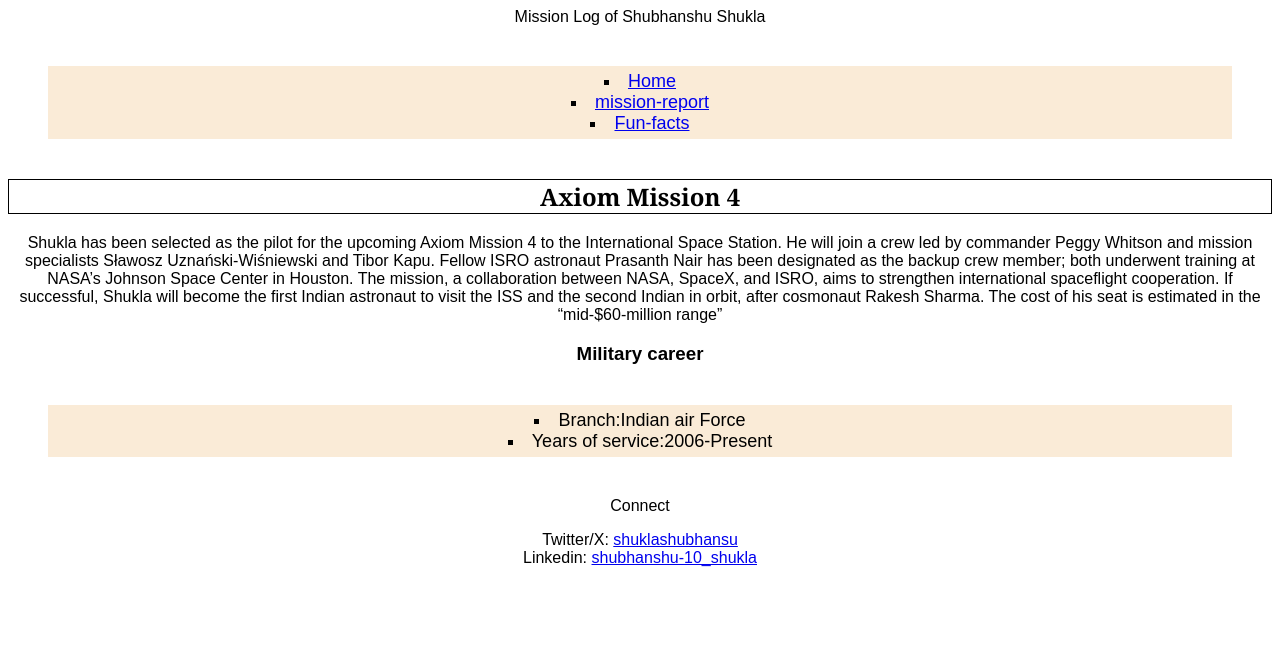
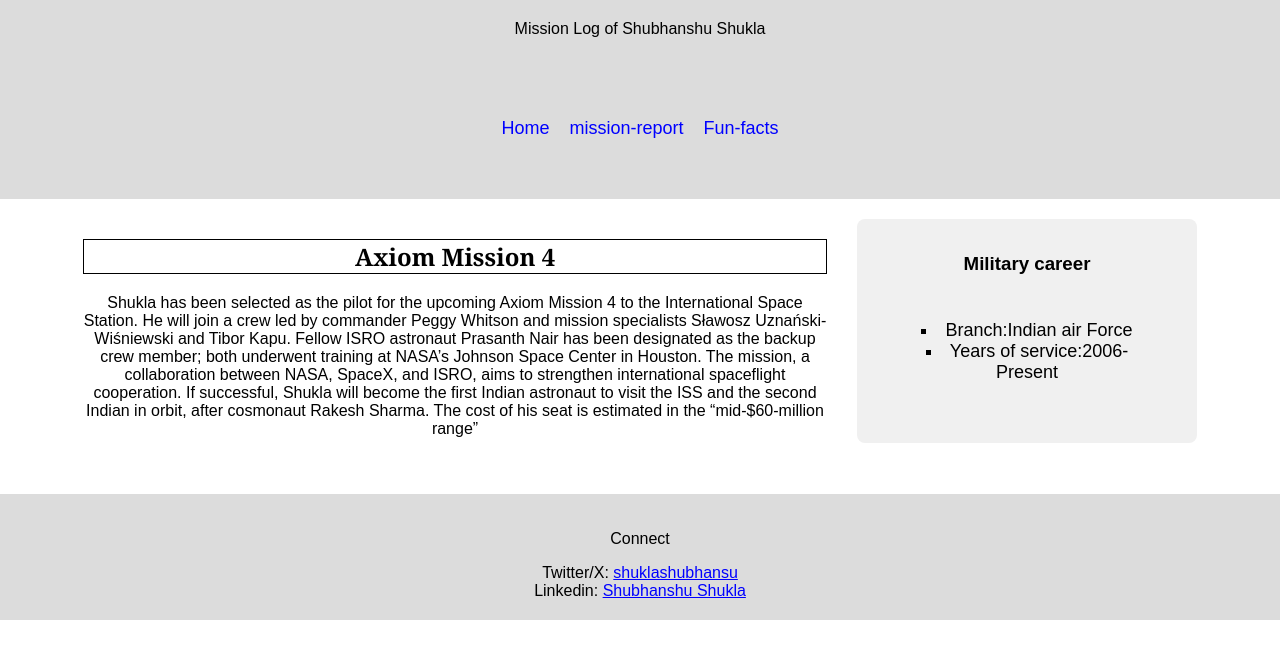
Before and after one commit to zainabelmendoub/lab2, a plain HTML site: page mission-log.html in a window 1280 px wide. Drawn offline with Linux system fonts and the light colour scheme.

Commit message:
lab 3 commit

```diff
--- a/mission-log.html
+++ b/mission-log.html
@@ -31,7 +31,7 @@ The mission, a collaboration between NASA, SpaceX, and ISRO, aims to strengthen
     <footer>
         <p>Connect</p>
         Twitter/X: <a href="https://x.com/IndiaInSky" target="_blank">shuklashubhansu</a><br>
-        Linkedin: <a href="https://www.linkedin.com/in/shubhanshu-10_shukla"target="_blank">shubhanshu-10_shukla</a>
+        Linkedin: <a href="https://in.linkedin.com/in/shubhanshu-10-shukla"target="_blank">Shubhanshu Shukla</a>
     </footer>
 
 </body>
--- a/style.css
+++ b/style.css
@@ -1,6 +1,7 @@
 body{
     font-family:Arial,sans-serif;
-    background: color #f0f0f0;text-align: center;
+    background: color #f0f0f0;
+    text-align: center;
 }
 h1{
     color:navy;
@@ -30,7 +31,6 @@ ul{
     padding: 5px;
       list-style-type: none;
       font-style:normal;
-      background-color:antiquewhite;
       font-size: 18px;
       list-style-type:square;
       list-style-position:inside;
@@ -55,3 +55,62 @@ th {
   background-color:#04AA6D;
   color: white;
 }
+a:visited {
+  color:black;
+  text-decoration: dashed;
+}
+a:link {
+  color:blue;
+
+}
+body{
+  margin:0;
+  font-family: Arial, sans-serif;
+  text-align: center;
+}
+header, nav,footer{
+  background-color:gainsboro;
+  color:black;
+  padding:20PX;
+
+}
+nav ul {
+  list-style:none;
+  padding:0;
+  display:flex;
+  justify-content:center;
+  gap:20px;
+
+}
+nav a {
+  color:#04AA6D;
+text-decoration:none;
+}
+.main-container{
+  display:flex;
+  justify-content: center;
+  align-items: flex-start;
+  gap:30px;
+  padding: 20px;
+}
+.mission-log{
+  width:60%;
+  text-align: left;
+}
+.sidebar{
+  width:25%;
+  background-color: #f0f0f0;
+  padding: 15px;
+  border-radius:8px;
+}
+footer{
+  margin-top: 20px;
+}
+@media (max-width:768px) {
+  .main-container {
+    flex-direction: column;
+  }
+  .mission-log, .sidebar {
+    width: 100%;
+  }
+}
```
Also changed, not shown: fun-facts.html (+2 -1 lines), index.html (+2 -1 lines), mission-report.html (+2 -1 lines).
